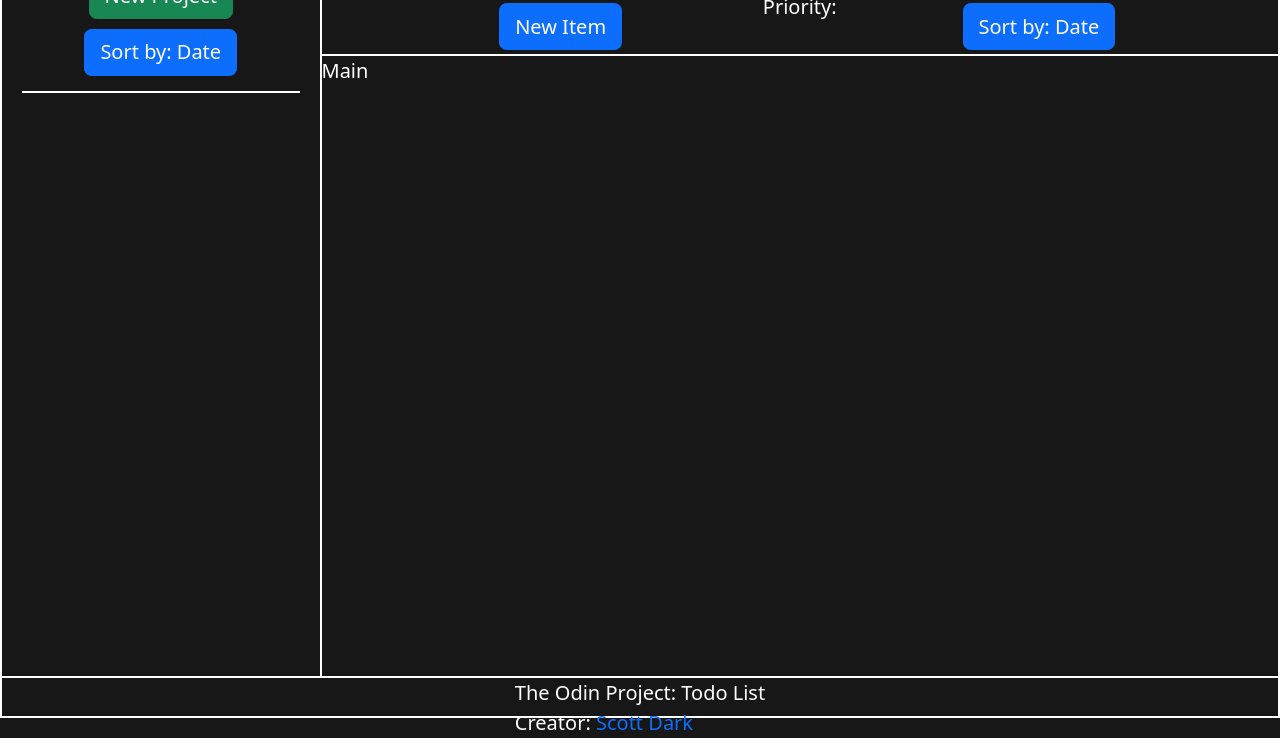
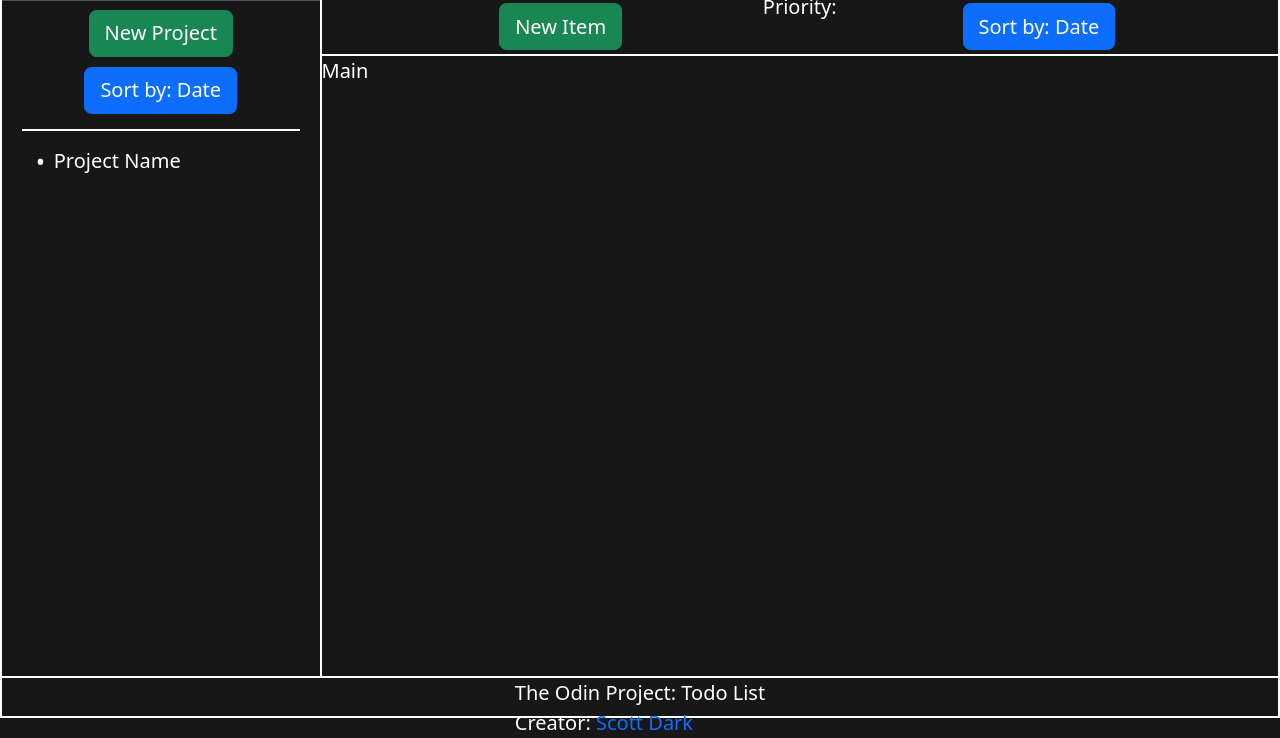
Before and after one commit to ScottDark/top-todo-list, a website built with webpack: page src/index.html in a window 1280 px wide. Shown: the part 82-820 px from the top of the page. Built offline with nearby package versions, Linux system fonts and the light colour scheme.

Commit message:
Added sidebar spacing & func create project item

```diff
--- a/scss/styles.scss
+++ /dev/null
@@ -1,16 +0,0 @@
-// Import all of Bootstrap's CSS
-@import "bootstrap/scss/bootstrap";
-
-body,
-#content {
-  min-height: 100vh;
-  min-width: 100vw;
-  color: white;
-  background-color: #171717;
-}
-
-* {
-  box-sizing: border-box;
-  margin: 0px;
-  padding: 0px;
-}
--- a/src/components/sidebar.js
+++ b/src/components/sidebar.js
@@ -1,4 +1,5 @@
 import createTextElement from "../modules/create-textElement";
+import createProjectItem from "../modules/create-project-item";
 
 export default function buildSidebar() {
   const selectSidebar = document.querySelector("#sidebar");
@@ -8,7 +9,7 @@ export default function buildSidebar() {
     "project-overview-title"
   );
 
-  let newProject = createTextElement(
+  let newProjectButton = createTextElement(
     "New Project",
     "button",
     "new-project-button",
@@ -16,7 +17,9 @@ export default function buildSidebar() {
     "btn-success"
   );
 
-  let createSortBy = createTextElement(
+  let newHorizontalRule = createTextElement("", "hr", "page-break");
+
+  let createSortButton = createTextElement(
     "Sort by: Date",
     "button",
     "sort-item-button-projects",
@@ -27,7 +30,10 @@ export default function buildSidebar() {
   let projectContainer = createTextElement("", "div", "project-container");
 
   selectSidebar.appendChild(createProjectOverviewTitle);
-  selectSidebar.appendChild(newProject);
-  selectSidebar.appendChild(createSortBy);
+  selectSidebar.appendChild(newHorizontalRule);
+  selectSidebar.appendChild(newProjectButton);
+  selectSidebar.appendChild(createSortButton);
   selectSidebar.appendChild(projectContainer);
+
+  createProjectItem();
 }
--- a/src/components/toolbar.js
+++ b/src/components/toolbar.js
@@ -7,7 +7,7 @@ export default function buildToolbar() {
     "button",
     "create-new-item-button",
     "btn",
-    "btn-primary"
+    "btn-success"
   );
 
   let createSortBy = createTextElement(
--- /dev/null
+++ b/src/modules/create-project-item.js
@@ -0,0 +1,25 @@
+import createTextElement from "./create-textElement";
+import getEditableContent from "./get-editablecontent";
+
+export default function createProjectItem() {
+  // Project Container
+  const selectProjectContainer = document.querySelector(".project-container");
+  let newProjectItem = createTextElement("", "div", "project-item");
+  selectProjectContainer.appendChild(newProjectItem);
+
+  // Bullet point
+  const selectProjectItem = document.querySelector(".project-item");
+  let newBulletPoint = createTextElement("•", "h5", "bullet-point");
+  selectProjectItem.appendChild(newBulletPoint);
+
+  // Project Title
+  let newProjectEditableTitle = createTextElement(
+    "Project Name",
+    "p",
+    "project-name"
+  );
+  newProjectEditableTitle.setAttribute("contenteditable", "true");
+  selectProjectItem.appendChild(newProjectEditableTitle);
+
+  getEditableContent("projectNameData", newProjectEditableTitle);
+}
--- a/src/scss/styles.scss
+++ b/src/scss/styles.scss
@@ -68,7 +68,8 @@ h2,
 h3,
 h4,
 h5,
-h6 {
+h6,
+p {
   margin: 0;
 }
 
@@ -148,7 +149,7 @@ $contentChildSelector: "#content > div";
 // Sidebar section
 #sidebar {
   grid-template-columns: repeat(4, 1fr);
-  grid-template-rows: 5% 10% 5% 1fr;
+  grid-template-rows: 8% 2% 10% 5% 1fr;
   justify-content: space-evenly;
 }
 
@@ -159,30 +160,54 @@ $contentChildSelector: "#content > div";
   padding: 1rem;
 }
 
+.page-break {
+  grid-column: 1 / 5;
+}
+
 .new-project-button {
   grid-column: 1 / 5;
-  grid-row: 2 / 3;
+  grid-row: 3 / 4;
   place-self: center;
 }
 
 .sort-item-button-projects {
   grid-column: 1 / 5;
-  grid-row: 3 / 4;
+  grid-row: 4 / 5;
   place-self: center;
 }
 
 .project-container {
   grid-column: 1 / 5;
-  grid-row: 4 / 5;
+  grid-row: 5 / 6;
 
   display: grid;
-  grid-template-columns: repeat(4, 1fr);
-  grid-template-rows: auto;
+  grid-auto-rows: 2.5rem;
   overflow: auto;
 
   border-top: solid 2px white;
   margin: 1rem;
+  padding: 5px;
 }
+
+// Project container and item section
+.project-item {
+  display: grid;
+  grid-template-columns: 10% 1fr 10% 10%;
+  grid-row: span 1;
+  grid-column: span 4;
+}
+
+.bullet-point {
+  grid-column: 1 / 2;
+  place-self: center;
+}
+
+.project-name {
+  grid-column: 2 / 3;
+  align-self: center;
+  justify-self: start;
+}
+// Project container and item section END
 
 // Sidebar END
 
```
